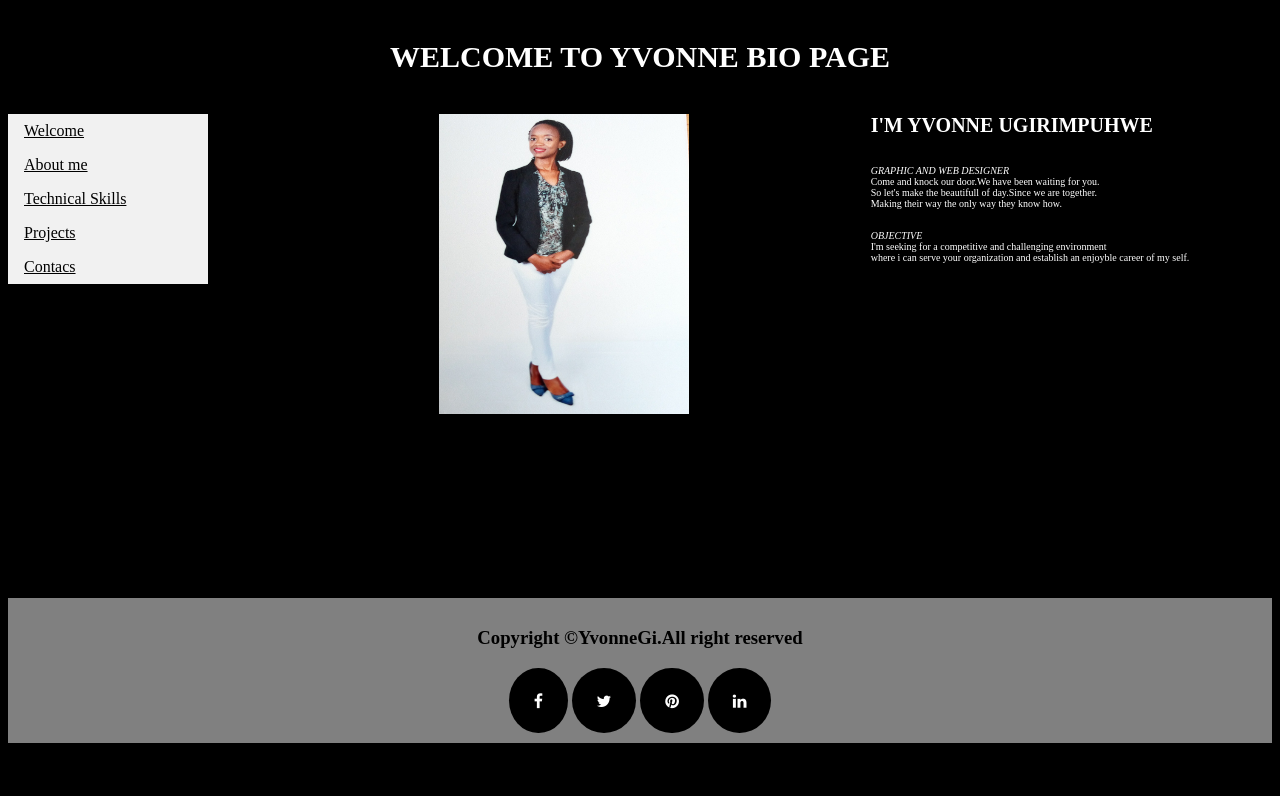
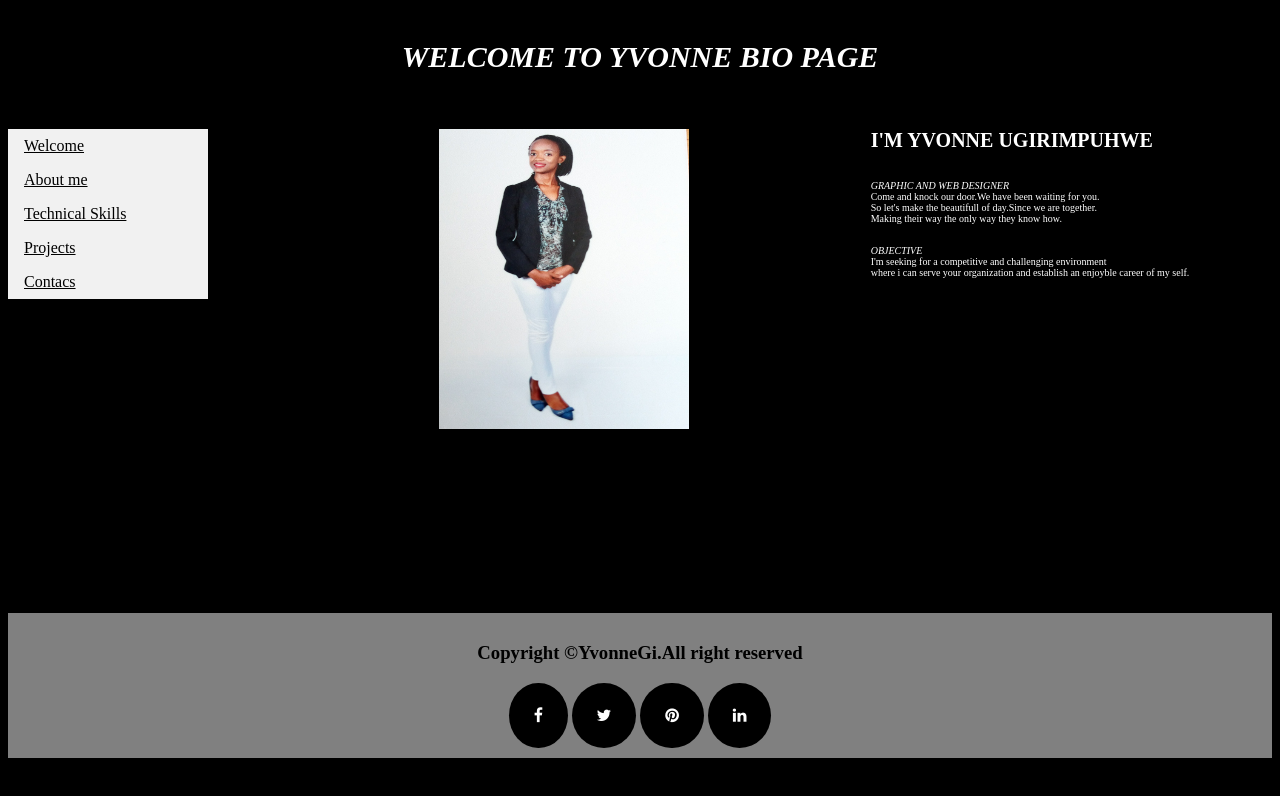
Before and after one commit to YvonneGi/first-week-project, a plain HTML site: page index.html in a window 1280 px wide. Drawn offline with Linux system fonts and the light colour scheme.

Commit message:
styling the header of my webpage

```diff
--- a/css/style.css
+++ b/css/style.css
@@ -1,10 +1,11 @@
 h1
 {
-    font-style:initial;
+    font-style:italic;
     font-size: 30px;
     color: white;
     text-align: center;
     padding:20px;
+    margin-bottom:35px;
 
 }
 
```
